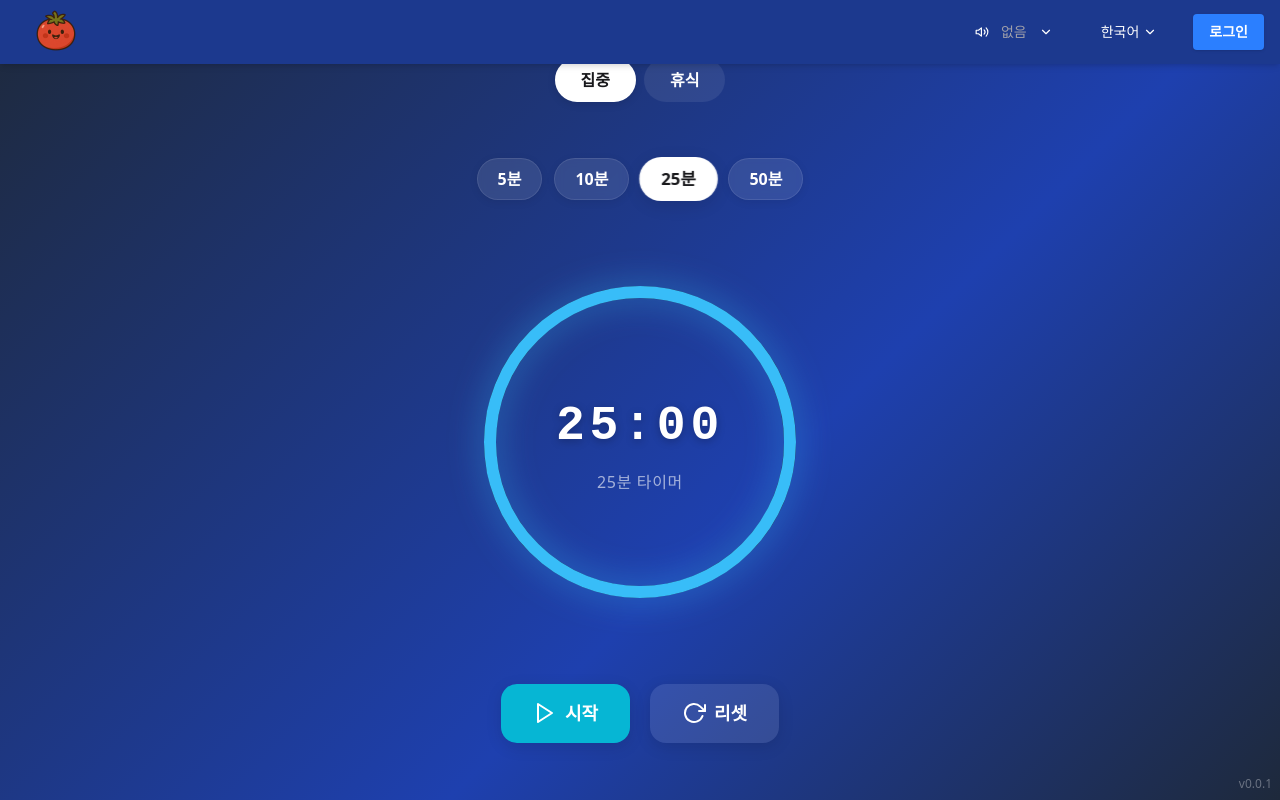
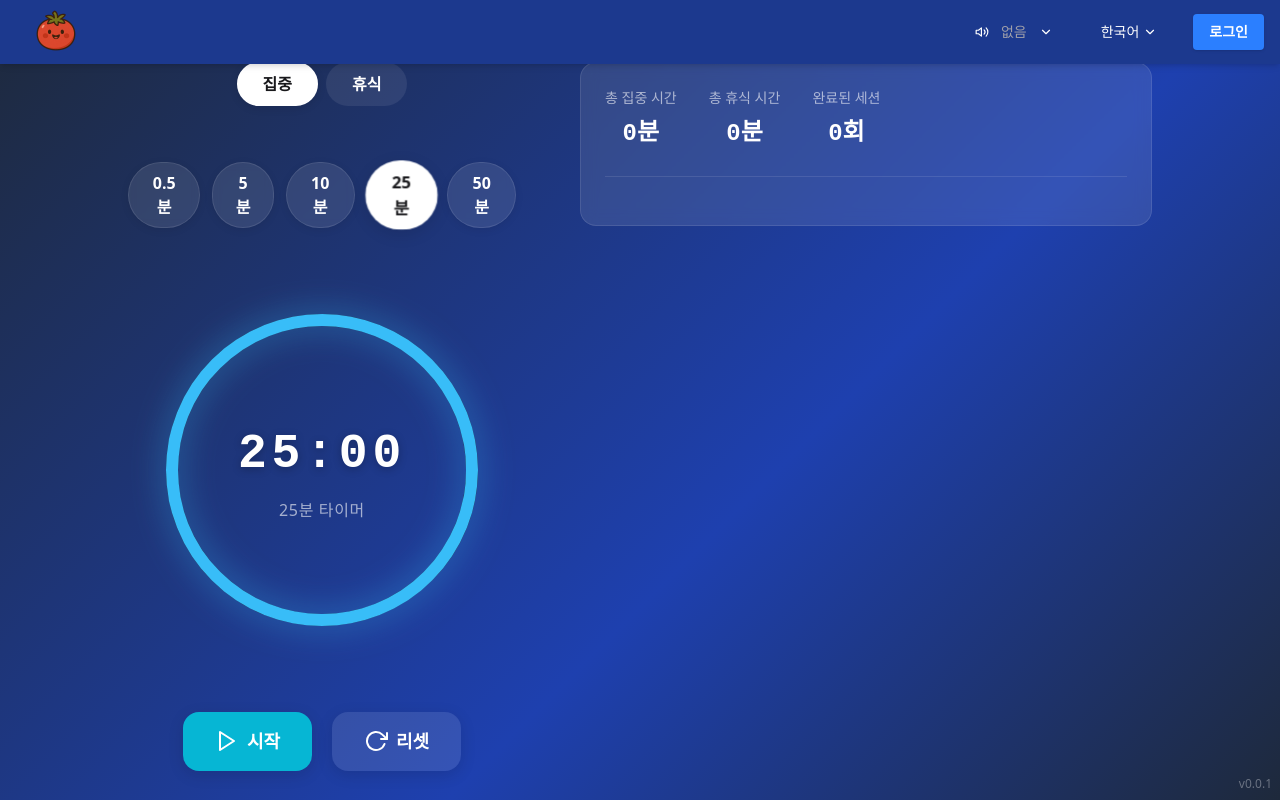
Before and after one commit to byunginhb/pomodororank-timer, a React (Vite) app in the folder frontend/: page / in a window 1280 px wide. Built offline with nearby package versions, Linux system fonts and the light colour scheme.

Commit message:
타이머 기능에 통계 기능 추가 및 UI 개선: 총 집중 시간, 총 휴식 시간, 완료된 세션 수를 표시하는 통계 섹션을 추가하고, CSS 스타일을 개선하여 반응형 디자인을 적용함. 타이머 세션 완료 시 통계 업데이트 기능을 구현함.

```diff
--- a/frontend/src/features/timer/Timer.module.css
+++ b/frontend/src/features/timer/Timer.module.css
@@ -15,6 +15,33 @@
   gap: 2.5rem;
   width: 100%;
   max-width: 32rem;
+  position: relative;
+  margin-top: 5rem;
+}
+
+@media (min-width: 1024px) {
+  .container {
+    flex-direction: row;
+    align-items: flex-start;
+    max-width: 64rem;
+    gap: 4rem;
+    margin-top: 2rem;
+  }
+
+  .timerContent {
+    flex: 1;
+    display: flex;
+    flex-direction: column;
+    align-items: center;
+    gap: 2.5rem;
+  }
+
+  .statsContainer {
+    position: sticky;
+    top: 2rem;
+    width: 24rem;
+    margin: 0;
+  }
 }
 
 .presetGroup {
@@ -90,6 +117,7 @@
   display: flex;
   gap: 1.25rem;
   margin-top: 0.5rem;
+  justify-content: center;
 }
 .startBtn {
   display: flex;
@@ -145,3 +173,104 @@
 .resetBtn:hover {
   background: rgba(255, 255, 255, 0.2);
 }
+
+.statsContainer {
+  display: flex;
+  flex-direction: column;
+  gap: 1.5rem;
+  margin-bottom: 2rem;
+  padding: 1.5rem;
+  background: rgba(255, 255, 255, 0.1);
+  border-radius: 1rem;
+  backdrop-filter: blur(8px);
+  border: 1px solid rgba(255, 255, 255, 0.1);
+  width: 100%;
+}
+
+.statsSummary {
+  display: flex;
+  gap: 2rem;
+  padding-bottom: 1.5rem;
+  border-bottom: 1px solid rgba(255, 255, 255, 0.1);
+}
+
+.statsItem {
+  display: flex;
+  flex-direction: column;
+  align-items: center;
+  gap: 0.5rem;
+}
+
+.statsLabel {
+  font-size: 0.875rem;
+  color: rgba(255, 255, 255, 0.6);
+  font-weight: 500;
+}
+
+.statsValue {
+  font-size: 1.5rem;
+  font-weight: 700;
+  color: #fff;
+  font-family: 'Roboto Mono', 'Pretendard', monospace;
+}
+
+.sessionList {
+  display: flex;
+  flex-direction: column;
+  gap: 0.75rem;
+  max-height: 400px;
+  overflow-y: auto;
+  padding-right: 0.5rem;
+}
+
+.sessionList::-webkit-scrollbar {
+  width: 6px;
+}
+
+.sessionList::-webkit-scrollbar-track {
+  background: rgba(255, 255, 255, 0.1);
+  border-radius: 3px;
+}
+
+.sessionList::-webkit-scrollbar-thumb {
+  background: rgba(255, 255, 255, 0.2);
+  border-radius: 3px;
+}
+
+.sessionItem {
+  display: flex;
+  align-items: center;
+  gap: 1rem;
+  padding: 0.75rem;
+  background: rgba(255, 255, 255, 0.05);
+  border-radius: 0.5rem;
+  font-size: 0.875rem;
+}
+
+.sessionMode {
+  padding: 0.25rem 0.75rem;
+  border-radius: 9999px;
+  font-weight: 600;
+  font-size: 0.75rem;
+}
+
+.sessionModeFocus {
+  background: rgba(30, 64, 175, 0.2);
+  color: #60a5fa;
+}
+
+.sessionModeBreak {
+  background: rgba(6, 95, 70, 0.2);
+  color: #34d399;
+}
+
+.sessionDuration {
+  font-family: 'Roboto Mono', 'Pretendard', monospace;
+  color: rgba(255, 255, 255, 0.8);
+}
+
+.sessionDate {
+  margin-left: auto;
+  color: rgba(255, 255, 255, 0.5);
+  font-size: 0.75rem;
+}
--- a/frontend/src/features/timer/Timer.tsx
+++ b/frontend/src/features/timer/Timer.tsx
@@ -38,6 +38,8 @@ export default function Timer({
     pause,
     reset,
     tick,
+    stats,
+    completeSession,
   } = useTimerStore();
 
   const { t } = useTranslation();
@@ -47,7 +49,7 @@ export default function Timer({
   const [selectedSound, setSelectedSound] = useState(SOUND_OPTIONS[0].value);
   const [isAlarmPlaying, setIsAlarmPlaying] = useState(false);
 
-  const focusPresets = [5, 10, 25, 50];
+  const focusPresets = [0.5, 5, 10, 25, 50];
   const breakPresets = [5, 10, 20];
   const presets = mode === 'focus' ? focusPresets : breakPresets;
 
@@ -70,14 +72,15 @@ export default function Timer({
     };
   }, [isRunning, tick]);
 
-  // 타이머 종료 시 효과음 재생
+  // 타이머 종료 시 효과음 재생 및 통계 업데이트
   useEffect(() => {
     const currentTime = minutes * 60 + seconds;
     if (prevTimeRef.current > 0 && currentTime === 0 && selectedSound) {
       audioRef.current?.play();
+      completeSession(mode);
     }
     prevTimeRef.current = currentTime;
-  }, [minutes, seconds, selectedSound]);
+  }, [minutes, seconds, selectedSound, mode, completeSession]);
 
   // 알림 소리 재생 상태 관리
   useEffect(() => {
@@ -133,6 +136,8 @@ export default function Timer({
         </div>
       )}
       <div className={styles.container}>
+        {/* 타이머 컨텐츠 */}
+        <div className={styles.timerContent}>
           {/* 모드 선택 버튼 */}
           <div
             style={{
@@ -151,12 +156,16 @@ export default function Timer({
                   fontWeight: 700,
                   fontSize: 16,
                   border:
-                  mode === opt.key ? '2px solid #fff' : '2px solid transparent',
+                    mode === opt.key
+                      ? '2px solid #fff'
+                      : '2px solid transparent',
                   background:
                     mode === opt.key ? '#fff' : 'rgba(255,255,255,0.08)',
                   color: mode === opt.key ? '#18181b' : '#fff',
                   boxShadow:
-                  mode === opt.key ? '0 2px 8px 0 rgba(0,0,0,0.12)' : undefined,
+                    mode === opt.key
+                      ? '0 2px 8px 0 rgba(0,0,0,0.12)'
+                      : undefined,
                   transition: 'all 0.2s',
                   cursor: 'pointer',
                 }}
@@ -165,6 +174,7 @@ export default function Timer({
               </button>
             ))}
           </div>
+
           {/* 프리셋 */}
           <div className={styles.presetGroup}>
             {presets.map((m) => (
@@ -211,6 +221,66 @@ export default function Timer({
             </button>
           </div>
         </div>
+
+        {/* 통계 표시 */}
+        <div className={styles.statsContainer}>
+          <div className={styles.statsSummary}>
+            <div className={styles.statsItem}>
+              <span className={styles.statsLabel}>{t('TOTAL_FOCUS_TIME')}</span>
+              <span className={styles.statsValue}>
+                {stats.totalFocusTime}분
+              </span>
+            </div>
+            <div className={styles.statsItem}>
+              <span className={styles.statsLabel}>{t('TOTAL_BREAK_TIME')}</span>
+              <span className={styles.statsValue}>
+                {stats.totalBreakTime}분
+              </span>
+            </div>
+            <div className={styles.statsItem}>
+              <span className={styles.statsLabel}>
+                {t('COMPLETED_SESSIONS')}
+              </span>
+              <span className={styles.statsValue}>
+                {stats.completedSessions}회
+              </span>
+            </div>
+          </div>
+
+          <div className={styles.sessionList}>
+            {stats.sessions.map((session) => {
+              const date = new Date(session.completedAt);
+              const formattedDate = `${date.getFullYear()}.${String(
+                date.getMonth() + 1
+              ).padStart(2, '0')}.${String(date.getDate()).padStart(
+                2,
+                '0'
+              )} ${String(date.getHours()).padStart(2, '0')}:${String(
+                date.getMinutes()
+              ).padStart(2, '0')}`;
+
+              return (
+                <div key={session.id} className={styles.sessionItem}>
+                  <span
+                    className={`${styles.sessionMode} ${
+                      styles[
+                        `sessionMode${
+                          session.mode === 'focus' ? 'Focus' : 'Break'
+                        }`
+                      ]
+                    }`}>
+                    {t(session.mode === 'focus' ? 'FOCUS' : 'BREAK')}
+                  </span>
+                  <span className={styles.sessionDuration}>
+                    {session.duration}분
+                  </span>
+                  <span className={styles.sessionDate}>{formattedDate}</span>
+                </div>
+              );
+            })}
+          </div>
+        </div>
+      </div>
     </div>
   );
 }
--- a/frontend/src/features/timer/useTimerStore.ts
+++ b/frontend/src/features/timer/useTimerStore.ts
@@ -1,17 +1,48 @@
 import { create } from 'zustand';
 import { devtools } from 'zustand/middleware';
+
+interface TimerSession {
+  id: string;
+  mode: 'focus' | 'break';
+  duration: number;
+  completedAt: string;
+}
+
+interface TimerStats {
+  totalFocusTime: number; // 분 단위
+  totalBreakTime: number; // 분 단위
+  completedSessions: number;
+  lastSessionDate: string | null;
+  sessions: TimerSession[];
+}
 
 interface TimerState {
   duration: number; // 분 단위
   minutes: number;
   seconds: number;
   isRunning: boolean;
+  stats: TimerStats;
   setDuration: (minutes: number) => void;
   start: () => void;
   pause: () => void;
   reset: () => void;
   tick: () => void;
+  completeSession: (mode: 'focus' | 'break') => void;
 }
+
+const loadStats = (): TimerStats => {
+  const saved = localStorage.getItem('timerStats');
+  if (saved) {
+    return JSON.parse(saved);
+  }
+  return {
+    totalFocusTime: 0,
+    totalBreakTime: 0,
+    completedSessions: 0,
+    lastSessionDate: null,
+    sessions: [],
+  };
+};
 
 export const useTimerStore = create(
   devtools<TimerState>((set, get) => ({
@@ -19,6 +50,7 @@ export const useTimerStore = create(
     minutes: 25,
     seconds: 0,
     isRunning: false,
+    stats: loadStats(),
 
     setDuration: (minutes) =>
       set(
@@ -71,5 +103,34 @@ export const useTimerStore = create(
         'tick'
       );
     },
+
+    completeSession: (mode) => {
+      const { stats, duration } = get();
+      const now = new Date();
+      const session: TimerSession = {
+        id: now.toISOString(),
+        mode,
+        duration,
+        completedAt: now.toISOString(),
+      };
+
+      const newStats = {
+        ...stats,
+        totalFocusTime:
+          mode === 'focus'
+            ? stats.totalFocusTime + duration
+            : stats.totalFocusTime,
+        totalBreakTime:
+          mode === 'break'
+            ? stats.totalBreakTime + duration
+            : stats.totalBreakTime,
+        completedSessions: stats.completedSessions + 1,
+        lastSessionDate: now.toISOString(),
+        sessions: [session, ...stats.sessions].slice(0, 50), // 최근 50개 세션만 유지
+      };
+
+      localStorage.setItem('timerStats', JSON.stringify(newStats));
+      set({ stats: newStats }, false, 'completeSession');
+    },
   }))
 );
--- a/frontend/src/i18n.ts
+++ b/frontend/src/i18n.ts
@@ -26,6 +26,9 @@ const resources = {
       BREAK: '휴식',
       PLAY: '재생',
       STOP: '정지',
+      TOTAL_FOCUS_TIME: '총 집중 시간',
+      TOTAL_BREAK_TIME: '총 휴식 시간',
+      COMPLETED_SESSIONS: '완료된 세션',
     },
   },
   en: {
@@ -52,6 +55,9 @@ const resources = {
       BREAK: 'Break',
       PLAY: 'Play',
       STOP: 'Pause',
+      TOTAL_FOCUS_TIME: 'Total Focus Time',
+      TOTAL_BREAK_TIME: 'Total Break Time',
+      COMPLETED_SESSIONS: 'Completed Sessions',
     },
   },
 };
```
Lines whose indentation alone changed are shown as unchanged.
